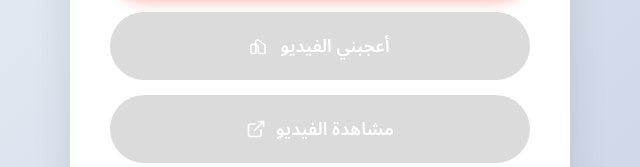
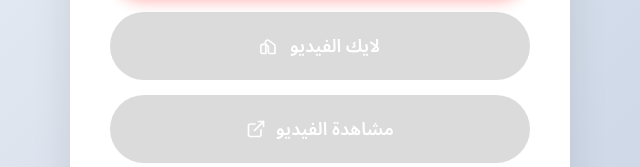
Before and after one commit to Vapojsjdj/Mediafire, a plain HTML site: page index.html in a window 1280 px wide. Shown: the part 474-641 px from the top of the page, 320-960 px from the left. Drawn offline with Linux system fonts and the light colour scheme.

Commit message:
Update index.html

```diff
--- a/index.html
+++ b/index.html
@@ -28,7 +28,7 @@
                     </svg>
                 </button>
                 <button id="likeButton" class="watch-btn" disabled>
-                    <span>أعجبني الفيديو</span>
+                    <span>لايك الفيديو</span>
                     <svg width="20" height="20" viewBox="0 0 24 24" fill="none" xmlns="http://www.w3.org/2000/svg">
                         <path d="M18 11V21H12C11.4696 21 10.9609 20.7893 10.5858 20.4142C10.2107 20.0391 10 19.5304 10 19V12.72L7.38 10.1C7.1437 9.8732 6.94271 9.60538 6.78693 9.30932C6.63116 9.01326 6.52225 8.69463 6.46647 8.36594C6.41068 8.03725 6.40822 7.69899 6.45942 7.37039C6.51062 7.04179 6.61483 6.72624 6.76813 6.43936C6.92143 6.15248 7.12185 5.89745 7.36154 5.68412C7.60124 5.47078 7.8767 5.30231 8.17416 5.18683C8.47162 5.07136 8.7877 5.00949 9.10665 5.00392C9.4256 4.99836 9.74311 5.04918 10.0463 5.15468C10.3495 5.26018 10.6353 5.41908 10.8931 5.626L18 11Z" stroke="currentColor" stroke-width="2" stroke-linecap="round" stroke-linejoin="round"/><path d="M7 21H3C2.46957 21 1.96086 20.7893 1.58579 20.4142C1.21071 20.0391 1 19.5304 1 19V12C1 11.4696 1.21071 10.9609 1.58579 10.5858C1.96086 10.2107 2.46957 10 3 10H7V21Z" stroke="currentColor" stroke-width="2" stroke-linecap="round" stroke-linejoin="round"/>
                     </svg>
```
